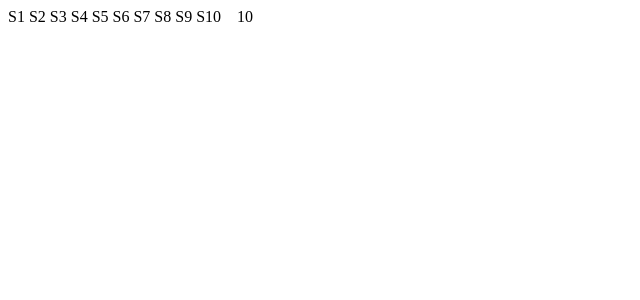
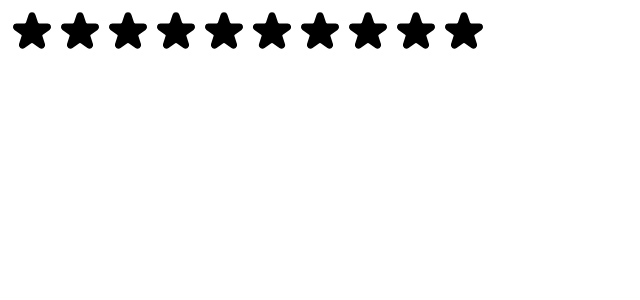
Before and after one commit to GazdagB/usePopcorn, a React (Create React App) app: page / in a window 1280 px wide. Shown: the top 300 px of the page, without its empty margins (0-640 px from the left). Built offline with nearby package versions, Linux system fonts and the light colour scheme.

Commit message:
Creating Star Components

```diff
--- a/src/StarRating.jsx
+++ b/src/StarRating.jsx
@@ -1,3 +1,5 @@
+import { useState } from "react";
+
 const containerStyle = {
   display: "flex",
   alignItems: "center",
@@ -6,7 +8,7 @@
 
 const starContainerStyle = {
   display: "flex",
-  gap: "4px",
+
 };
 
 const textStyle = {
@@ -15,14 +17,72 @@
 };
 
 export default function StarRating({ maxRating = 5 }) {
+  const [rating,setRating] = useState(0);
+
   return (
     <div style={containerStyle}>
       <div style={starContainerStyle}>
         {Array.from({ length: maxRating }, (_, i) => (
-          <span>S{i + 1}</span>
+          <Star key={i}/>
         ))}
       </div>
-      <p style={textStyle}>10</p>
+      <p style={textStyle}>{rating || ""}</p>
     </div>
   );
 }
+
+const starStyle = {
+  width: "48px",
+  height: "48px",
+  display: "block",
+  cursor: "pointer"
+}
+
+function Star(){
+
+  return <span role="button" style={starStyle}>
+    <svg
+    xmlns="http://www.w3.org/2000/svg"
+    viewBox="0 0 20 20"
+    fill="#000"
+    stroke="#000"
+    >
+    <path
+      d="M9.049 2.927c.3-.921 1.603-.921 1.902 0l1.07 3.292a1 1 0 00.95.69h3.462c.969 0 1.371 1.24.588 1.81l-2.8 2.034a1 1 0 00-.364 1.118l1.07 3.292c.3.921-.755 1.688-1.54 1.118l-2.8-2.034a1 1 0 00-1.175 0l-2.8 2.034c-.784.57-1.838-.197-1.539-1.118l1.07-3.292a1 1 0 00-.364-1.118L2.98 8.72c-.783-.57-.38-1.81.588-1.81h3.461a1 1 0 00.951-.69l1.07-3.292z"
+    />
+    </svg>
+  </span>
+}
+
+/*
+FULL STAR
+
+<svg
+  xmlns="http://www.w3.org/2000/svg"
+  viewBox="0 0 20 20"
+  fill="#000"
+  stroke="#000"
+>
+  <path
+    d="M9.049 2.927c.3-.921 1.603-.921 1.902 0l1.07 3.292a1 1 0 00.95.69h3.462c.969 0 1.371 1.24.588 1.81l-2.8 2.034a1 1 0 00-.364 1.118l1.07 3.292c.3.921-.755 1.688-1.54 1.118l-2.8-2.034a1 1 0 00-1.175 0l-2.8 2.034c-.784.57-1.838-.197-1.539-1.118l1.07-3.292a1 1 0 00-.364-1.118L2.98 8.72c-.783-.57-.38-1.81.588-1.81h3.461a1 1 0 00.951-.69l1.07-3.292z"
+  />
+</svg>
+
+
+EMPTY STAR
+
+<svg
+  xmlns="http://www.w3.org/2000/svg"
+  fill="none"
+  viewBox="0 0 24 24"
+  stroke="#000"
+>
+  <path
+    strokeLinecap="round"
+    strokeLinejoin="round"
+    strokeWidth="{2}"
+    d="M11.049 2.927c.3-.921 1.603-.921 1.902 0l1.519 4.674a1 1 0 00.95.69h4.915c.969 0 1.371 1.24.588 1.81l-3.976 2.888a1 1 0 00-.363 1.118l1.518 4.674c.3.922-.755 1.688-1.538 1.118l-3.976-2.888a1 1 0 00-1.176 0l-3.976 2.888c-.783.57-1.838-.197-1.538-1.118l1.518-4.674a1 1 0 00-.363-1.118l-3.976-2.888c-.784-.57-.38-1.81.588-1.81h4.914a1 1 0 00.951-.69l1.519-4.674z"
+  />
+</svg>
+
+*/
```
